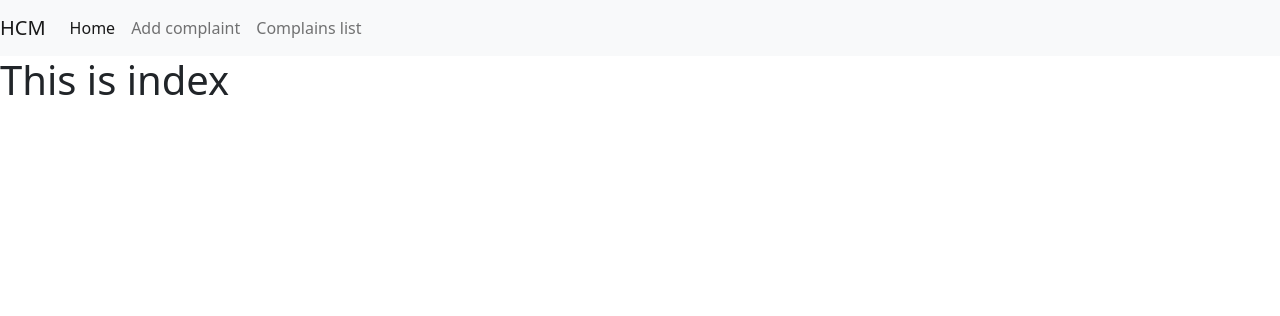
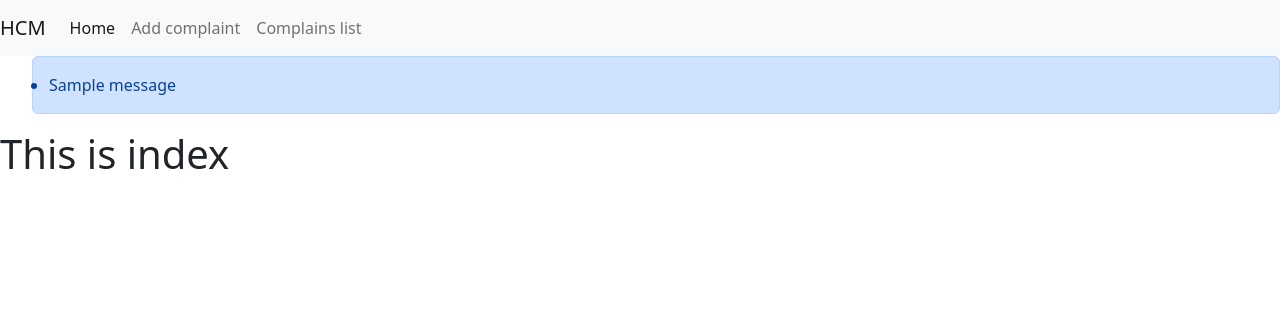
Before and after one commit to lemix196/hotel-complaint-manager, a Flask app: page / in a window 1280 px wide. Shown: the top 316 px of the page. Run offline with Flask 2, Linux system fonts and the light colour scheme; one stand-in notice (Sample message) is shown.

Commit message:
add alert messages in base.html

```diff
--- a/app.py
+++ b/app.py
@@ -44,7 +44,6 @@ def complaint():
 @app.route('/complaints')
 def complaints():
     complaints = Complaint.query.all()
-
     return render_template('complaints.html', complaints=complaints, active_menu='complaints')
 
 
--- a/templates/base.html
+++ b/templates/base.html
@@ -11,6 +11,8 @@
 </head>
 <body>
     {% include 'navbar.html' %}
+    {% from 'macros.html' import show_flash %}
+    {{ show_flash() }}
     {% block body %}
     {% endblock body %}
     <script src="https://cdn.jsdelivr.net/npm/bootstrap@5.2.3/dist/js/bootstrap.bundle.min.js" integrity="sha384-kenU1KFdBIe4zVF0s0G1M5b4hcpxyD9F7jL+jjXkk+Q2h455rYXK/7HAuoJl+0I4" crossorigin="anonymous"></script>
--- /dev/null
+++ b/templates/macros.html
@@ -0,0 +1,10 @@
+{% macro show_flash() %}
+<ul>
+    {% for message in get_flashed_messages() %}
+    <div class="alert alert-primary" role="alert">
+        <li>{{ message }}</li>
+      </div>
+
+    {% endfor %}
+</ul>
+{% endmacro %}
```
Also changed, not shown: data/hcm.db.
